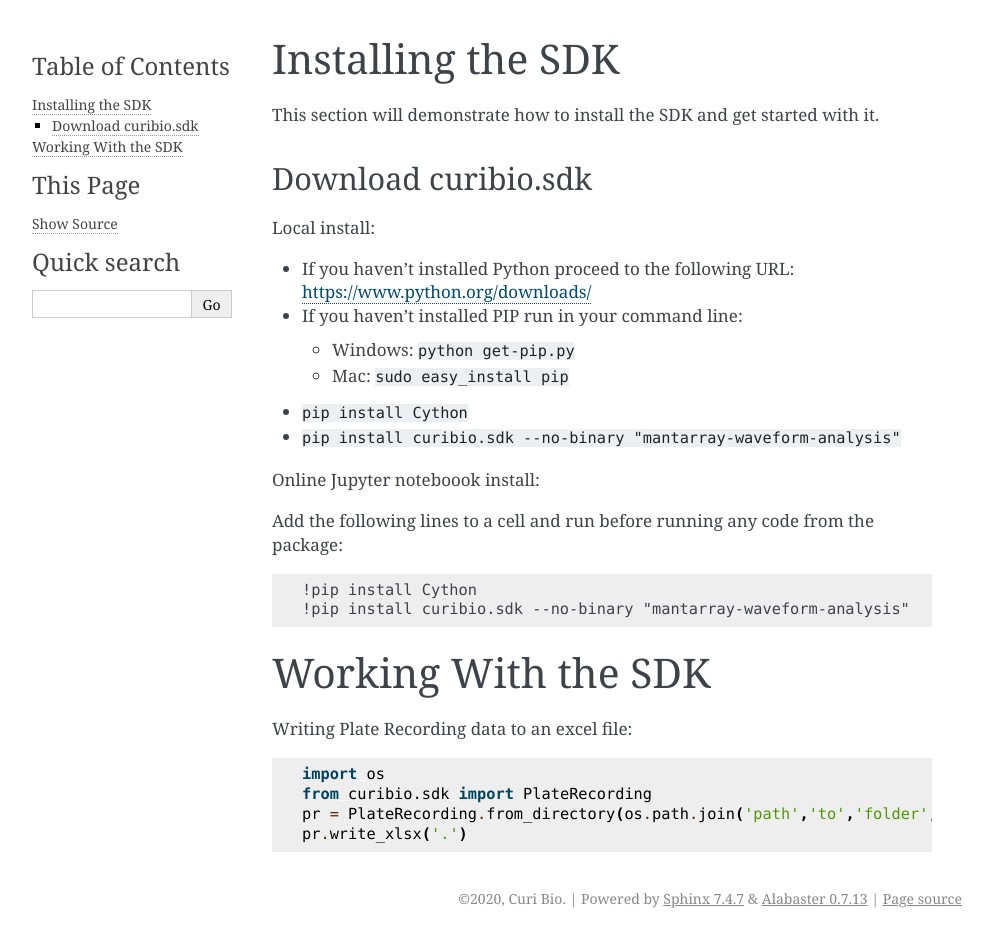
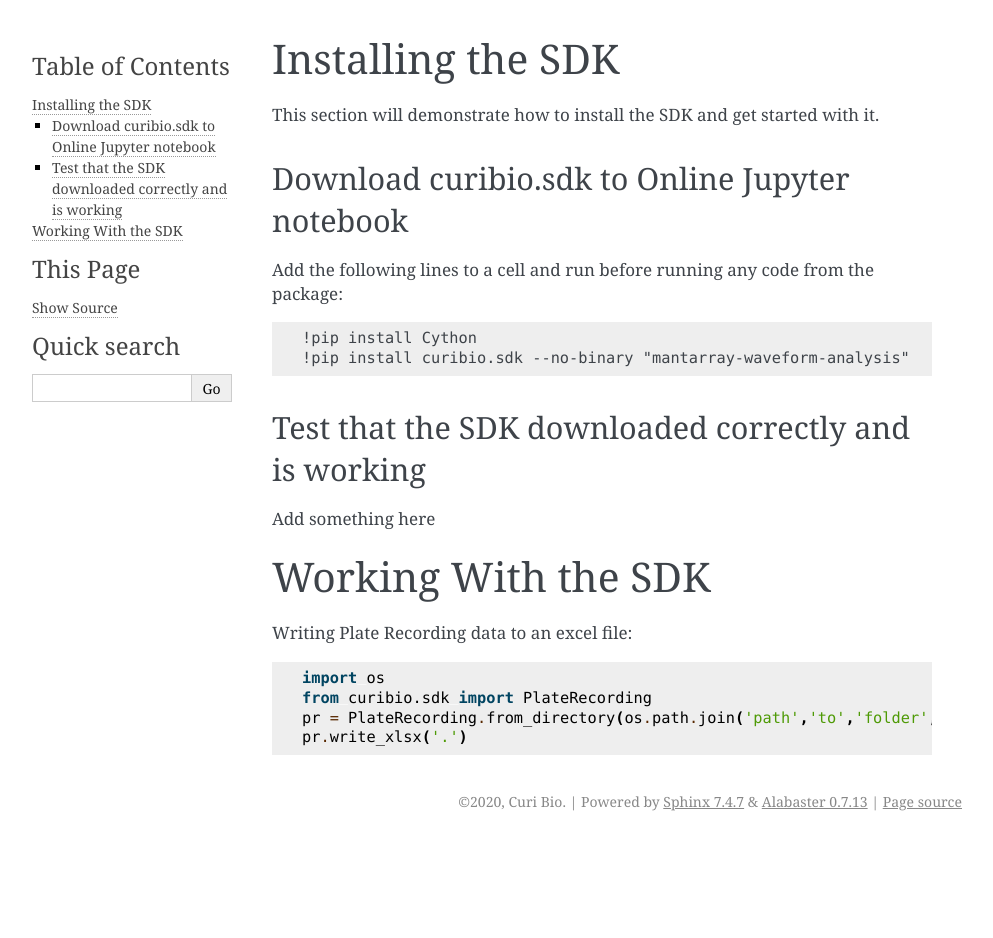
Before and after one commit to CuriBio/curibio.sdk, a Sphinx documentation site: the page built from docs/source/gettingstarted.rst, in a window 1280 px wide. Shown: the whole page, without its empty margins (148-1141 px from the left). Built offline with Sphinx 7.4.7, drawn with Linux system fonts in a browser that asks for light colours; after the commit the page ends 900 px from its top, so only the background shows below that.

Commit message:
removed local install instructions

```diff
--- a/docs/source/gettingstarted.rst
+++ b/docs/source/gettingstarted.rst
@@ -5,26 +5,19 @@
 
 This section will demonstrate how to install the SDK and get started with it.
 
-Download curibio.sdk
----------------------
-
-Local install:
-
-* If you haven't installed Python proceed to the following URL: https://www.python.org/downloads/
-* If you haven't installed PIP run in your command line:
-
-  * Windows: ``python get-pip.py``
-  * Mac: ``sudo easy_install pip``
-
-*  ``pip install Cython``
-*  ``pip install curibio.sdk --no-binary "mantarray-waveform-analysis"``
-
-Online Jupyter noteboook install:
+Download curibio.sdk to Online Jupyter notebook
+-----------------------------------------------
 
 Add the following lines to a cell and run before running any code from the package::
 
     !pip install Cython
     !pip install curibio.sdk --no-binary "mantarray-waveform-analysis"
+
+
+Test that the SDK downloaded correctly and is working
+-----------------------------------------------------
+
+Add something here
 
 
 Working With the SDK
```
